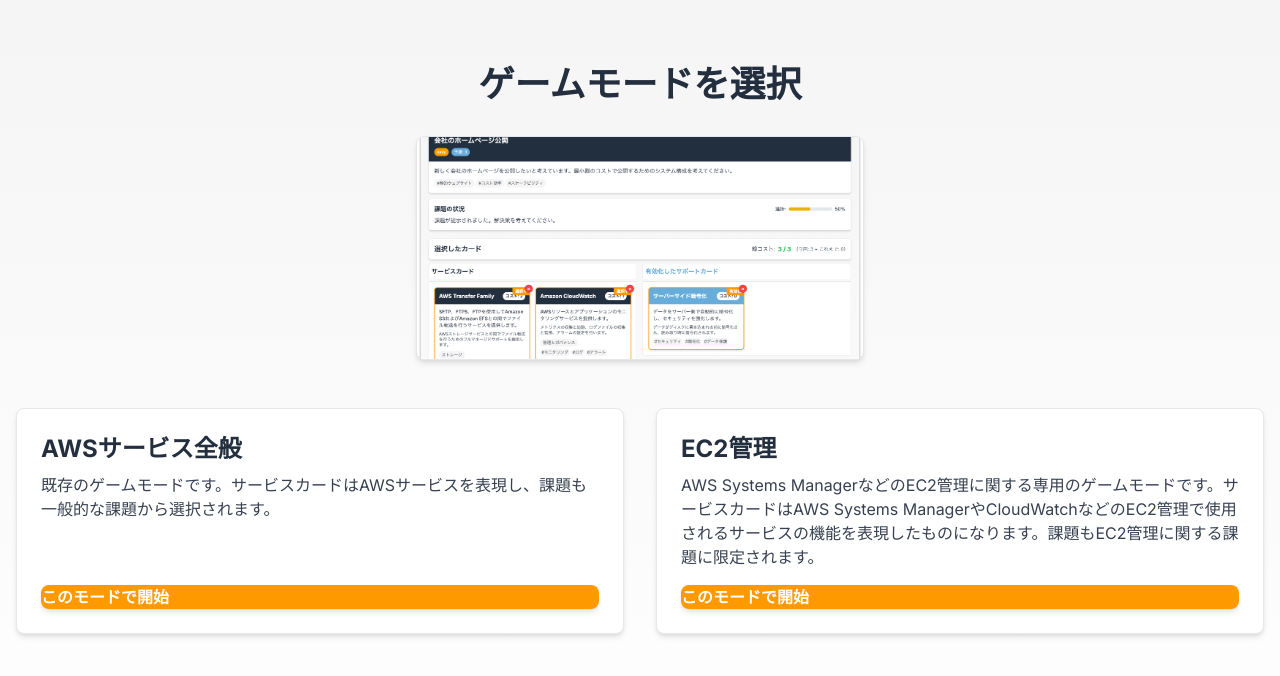
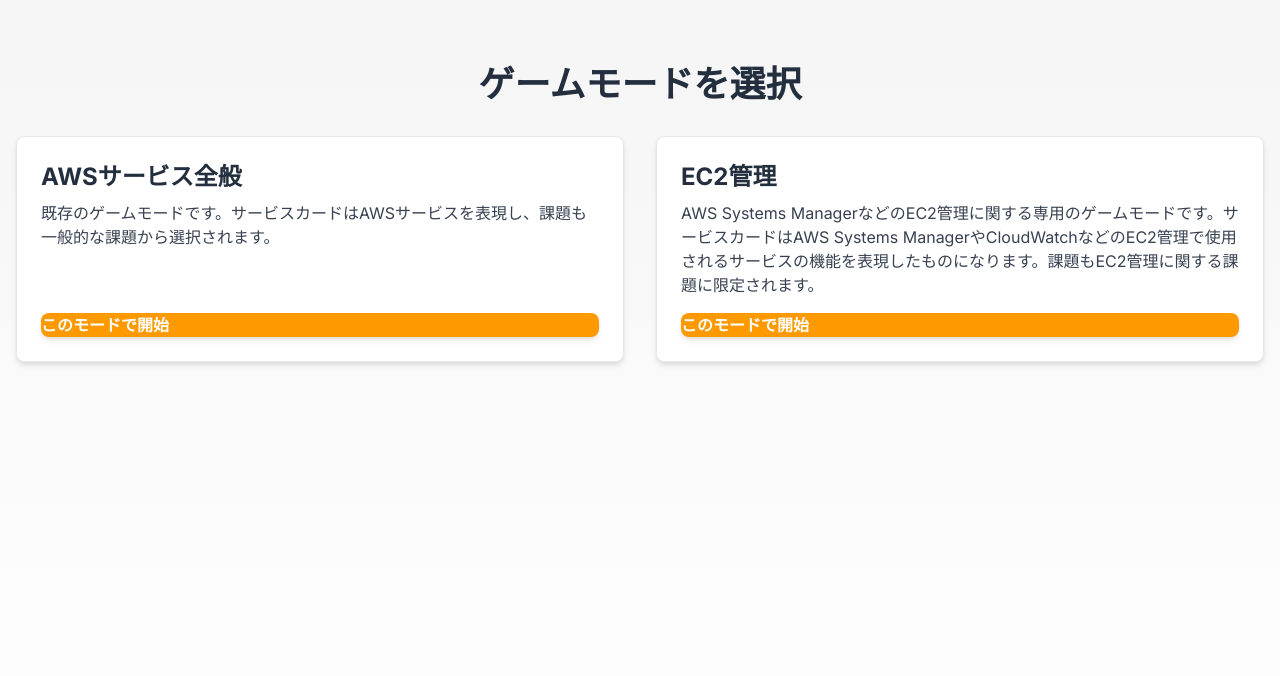
Before and after one commit to lhideki/aws-card-game, a Next.js app: page /game/modes in a window 1280 px wide. Shown: the top 676 px of the page. Built offline with nearby package versions, Linux system fonts and the light colour scheme.

Commit message:
Remove game screen preview from mode selection

```diff
--- a/src/app/game/modes/page.tsx
+++ b/src/app/game/modes/page.tsx
@@ -2,7 +2,6 @@
 
 import React from 'react';
 import Link from 'next/link';
-import Image from 'next/image';
 import { gameModes } from '../../../data/gameModes';
 
 export default function GameModeSelection() {
@@ -12,18 +11,6 @@ export default function GameModeSelection() {
         <h1 className="text-3xl md:text-4xl font-bold text-center text-aws-blue mb-8">
           ゲームモードを選択
         </h1>
-
-        <div className="flex justify-center mb-12">
-          <div className="relative w-full max-w-md h-56 bg-white rounded-lg shadow-card overflow-hidden border border-gray-200">
-            <Image
-              src="/screenshots/game-screen.png"
-              alt="ゲーム画面"
-              fill
-              className="object-cover"
-            />
-          </div>
-        </div>
-
         <div className="grid grid-cols-1 md:grid-cols-2 gap-8">
           {Object.values(gameModes).map(mode => (
             <div
```
